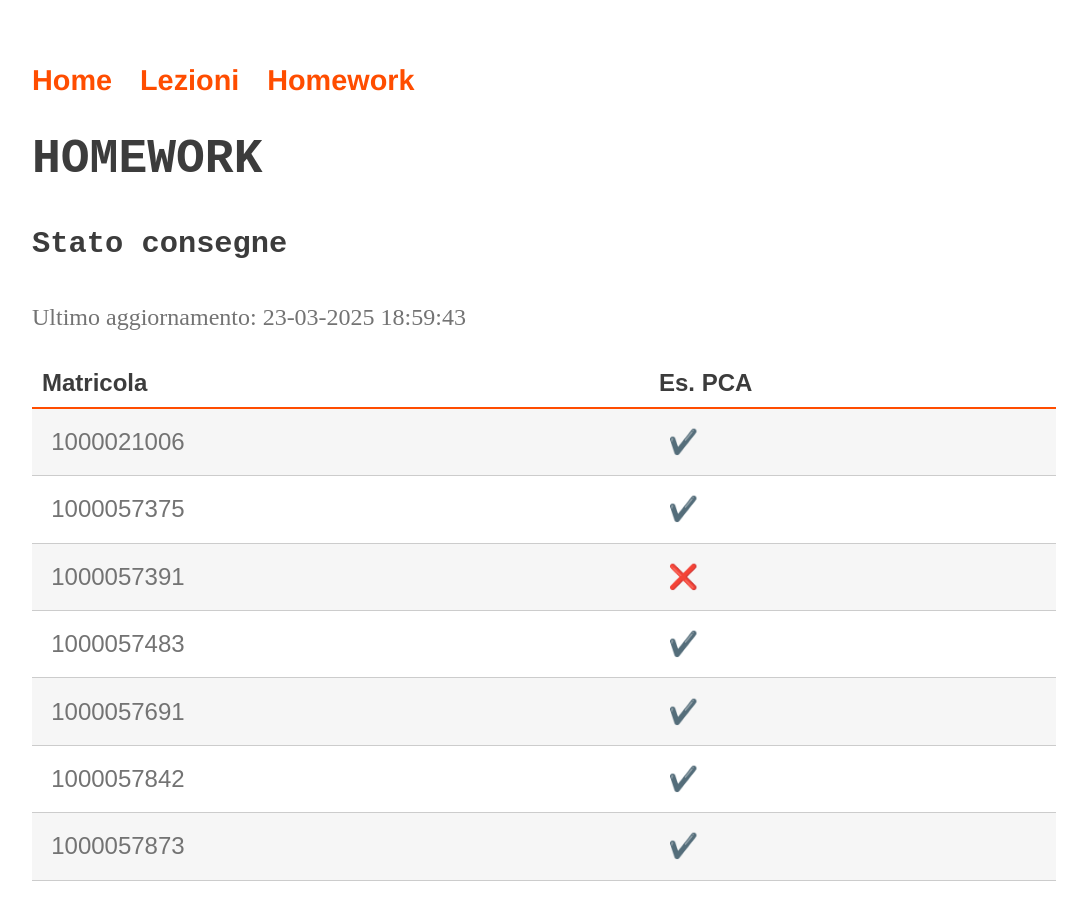
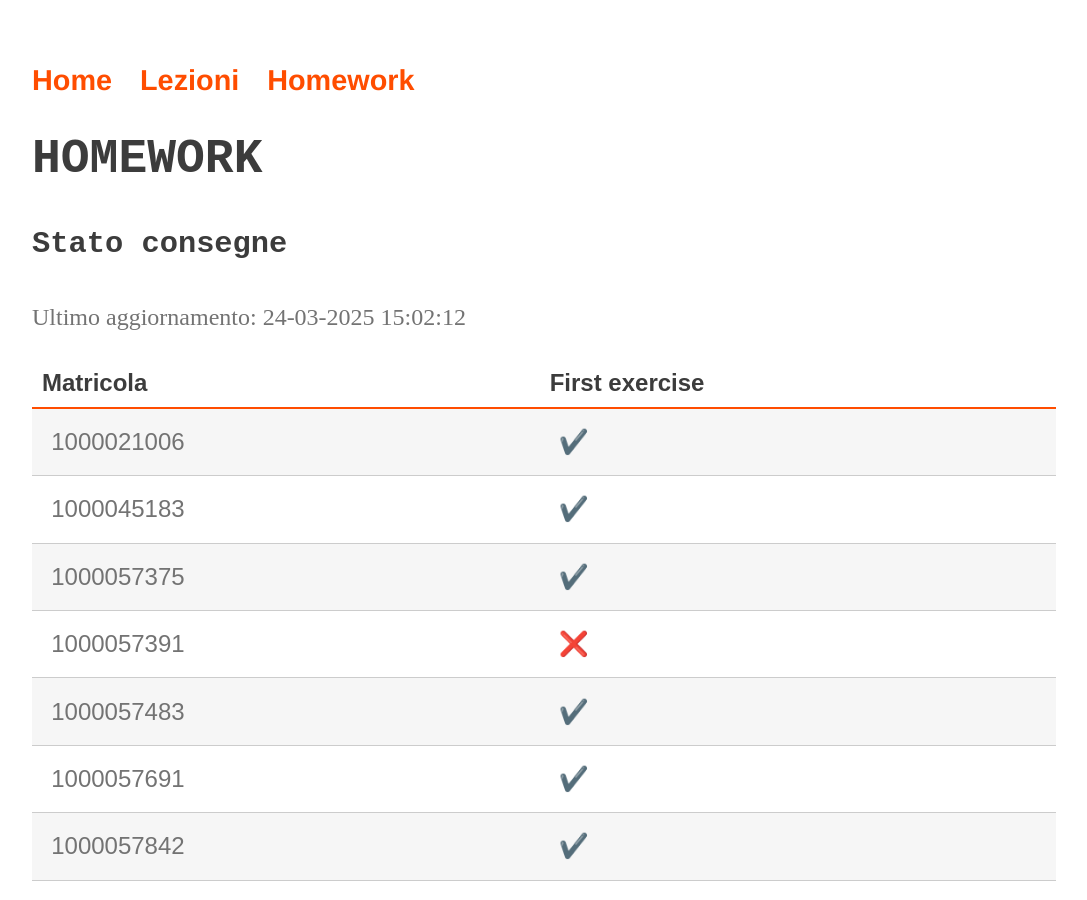
Before and after one commit to perceivelab/ml-mz-2025, a Jekyll site: the page built from status.md, in a window 1280 px wide and 900 px high. Shown: the whole window, without its empty margins (96-1183 px from the left). Built offline with Jekyll 4.4.1, drawn with Linux system fonts in a browser that asks for light colours; emoji names are drawn with the system emoji font; our own code applies the rules of GitHub Pages for plain Markdown files; some of the changed text lies outside the part shown.

Commit message:
Update status

```diff
--- a/status.md
+++ b/status.md
@@ -6,11 +6,12 @@ layout: page
 
 #### Stato consegne
 
-Ultimo aggiornamento: 23-03-2025 18:59:43
+Ultimo aggiornamento: 24-03-2025 15:02:12
 
-| Matricola | Es. PCA |
+| Matricola | First exercise |
 | --- | --- |
 | 1000021006 |:heavy_check_mark:|
+| 1000045183 |:heavy_check_mark:|
 | 1000057375 |:heavy_check_mark:|
 | 1000057391 |:x:|
 | 1000057483 |:heavy_check_mark:|
@@ -47,7 +49,7 @@ Ultimo aggiornamento: 23-03-2025 18:59:43
 | 1000060679 |:heavy_check_mark:|
 | 1000061221 |:heavy_check_mark:|
 | 1000061305 |:heavy_check_mark:|
-| 1000061894 |:x:|
+| 1000061894 |:heavy_check_mark:|
 | 1000062133 |:heavy_check_mark:|
 | 1000062280 |:heavy_check_mark:|
 | 1000062483 |:x:|
```
Also changed, not shown: other parts of status.md (+4 -1 lines).
